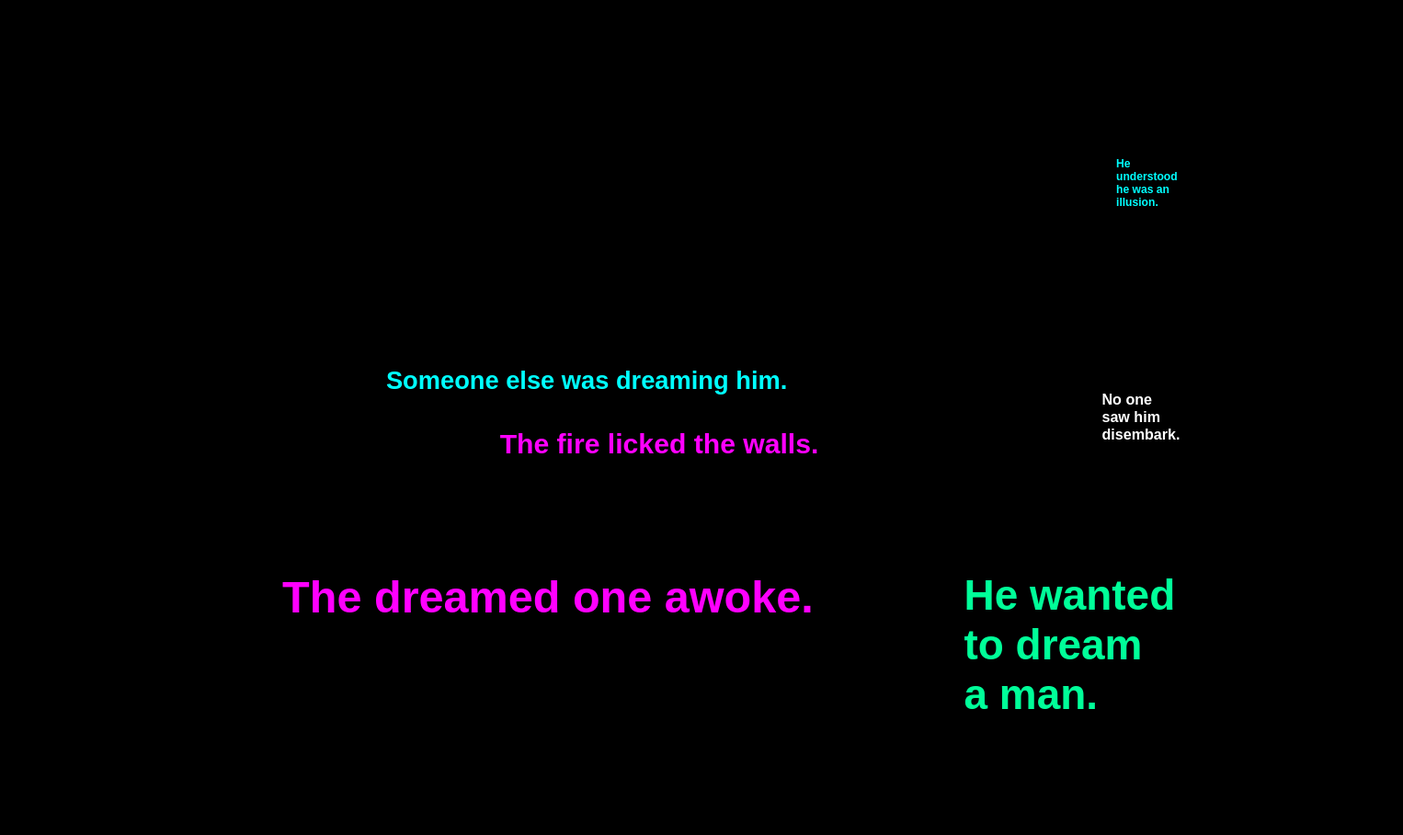
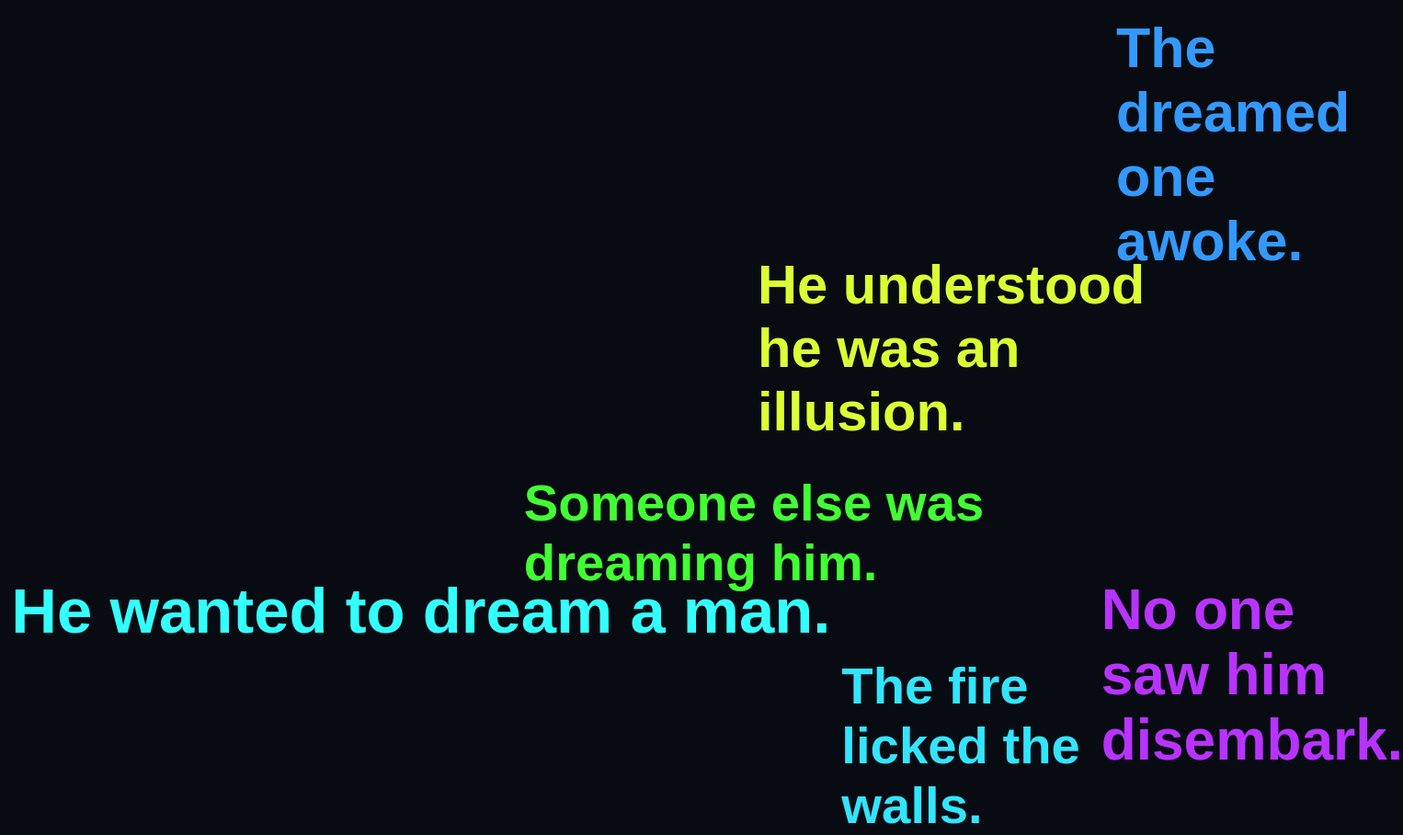
Before and after one commit to dengc197/-Non-linear-Space-, a plain HTML site: page page4.html in a window 1280 px wide. Shown: the whole page at 92% size, 1526 px wide, since content can reach past the window. Before the commit the page ends 800 px from the top, so only its background shows below. Drawn offline with Linux system fonts and the light colour scheme.

Commit message:
Refactor text animation and background color changes

```diff
--- a/page4.html
+++ b/page4.html
@@ -6,16 +6,16 @@
 <style>
 body{
   margin:0;
+  overflow:hidden;
+  font-family:Arial, Helvetica, sans-serif;
   background:#000;
-  font-family:Arial, Helvetica, sans-serif;
-  overflow:hidden;
 }
 
 .s{
   position:absolute;
+  font-weight:bold;
   cursor:pointer;
-  transition:0.2s;
-  font-weight:bold;
+  transition:0.1s;
 }
 </style>
 </head>
@@ -31,27 +31,25 @@ var txt = [
 "Someone else was dreaming him."
 ];
 
-var colors = ["#002FA7","#00FFFF","#FF00FF","#00FF99","#FF6600","#FFFFFF"];
+var list = [];
 
 for(var i=0;i<txt.length;i++){
   var d = document.createElement("div");
   d.className="s";
   d.innerHTML = txt[i];
 
-  d.style.left = Math.random()*window.innerWidth + "px";
-  d.style.top = Math.random()*window.innerHeight + "px";
-  d.style.fontSize = (12 + Math.random()*30) + "px";
-  d.style.color = colors[Math.floor(Math.random()*colors.length)];
+  d.x = Math.random()*window.innerWidth;
+  d.y = Math.random()*window.innerHeight;
 
-  d.onmouseover = function(){
-    this.style.transform="scale(1.5)";
-  };
+  d.vx = (Math.random()-0.5)*2;
+  d.vy = (Math.random()-0.5)*2;
 
-  d.onmouseout = function(){
-    this.style.transform="scale(1)";
-  };
+  d.style.left = d.x+"px";
+  d.style.top = d.y+"px";
+  d.style.fontSize = (20 + Math.random()*40)+"px";
+  d.style.color = "hsl("+(Math.random()*360)+",100%,60%)";
 
-  d.onclick = function(){
+  d.onclick=function(){
     if(Math.random()>0.5){
       window.location.href="page5.html";
     }else{
@@ -60,16 +58,45 @@ for(var i=0;i<txt.length;i++){
   };
 
   document.body.appendChild(d);
+  list.push(d);
 }
 
-function pulse(){
-  var all = document.getElementsByClassName("s");
-  for(var i=0;i<all.length;i++){
-    all[i].style.fontSize = (12 + Math.random()*40) + "px";
+function move(){
+  for(var i=0;i<list.length;i++){
+    var d = list[i];
+    d.x += d.vx;
+    d.y += d.vy;
+
+    if(d.x<0 || d.x>window.innerWidth-100) d.vx*=-1;
+    if(d.y<0 || d.y>window.innerHeight-50) d.vy*=-1;
+
+    d.style.left = d.x+"px";
+    d.style.top = d.y+"px";
   }
+  requestAnimationFrame(move);
 }
 
-setInterval(pulse, 800);
+move();
+
+setInterval(function(){
+  document.body.style.background="hsl("+(Math.random()*360)+",40%,5%)";
+  for(var i=0;i<list.length;i++){
+    list[i].style.fontSize=(20+Math.random()*60)+"px";
+  }
+},1500);
+
+document.onmousemove=function(e){
+  for(var i=0;i<list.length;i++){
+    var d=list[i];
+    var dx=d.x-e.clientX;
+    var dy=d.y-e.clientY;
+    var dist=Math.sqrt(dx*dx+dy*dy);
+    if(dist<100){
+      d.x+=dx*0.05;
+      d.y+=dy*0.05;
+    }
+  }
+};
 </script>
 
 </body>
```
